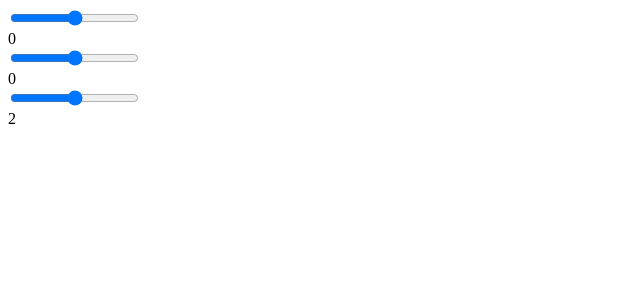
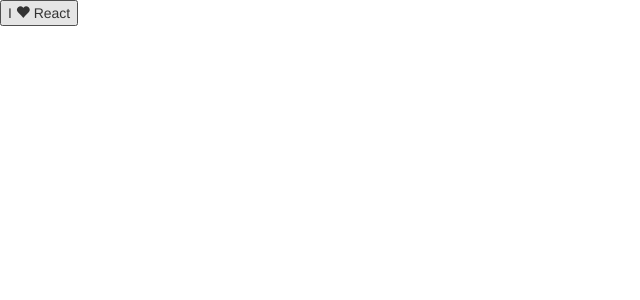
Before and after one commit to shiftunion/dpanic-ui, a React app: page / in a window 1280 px wide. Shown: the top 300 px of the page, without its empty margins (0-640 px from the left). Built offline with nearby package versions, Linux system fonts and the light colour scheme.

Commit message:
08 - Accessing child properties

```diff
--- a/App.js
+++ b/App.js
@@ -2,57 +2,23 @@
 import ReactDOM from 'react-dom';
 
 class App extends React.Component {
-    constructor() {
-        super();
-        this.state = {
-            red: 0,
-            green: 0,
-            blue: 2
-        };
-        this.update = this.update.bind(this)
-    }
-
-    update(e) {
-        this.setState({
-            red: ReactDOM.findDOMNode(this.refs.red.refs.inp).value,
-            green: ReactDOM.findDOMNode(this.refs.green.refs.inp).value,
-            blue: ReactDOM.findDOMNode(this.refs.blue.refs.inp).value
-        });
-    }
-
     render() {
-        return (
-            <div>
-                <Slider ref="red" update={this.update}/>
-                {this.state.red}
-                <br />
-                <Slider ref="green" update={this.update}/>
-                {this.state.green}
-                <br />
-                <Slider ref="blue" update={this.update}/>
-                {this.state.blue}
-                <br />
-            </div>
-        );
-    }
-}
-class Slider extends React.Component {
-
-    render() {
-        return (
-            <div>
-                <input ref="inp" type="range" min="0" max="100"
-                       onChange={this.props.update}/>
-            </div>
-        )
+        return <Button>I <Heart/> React</Button>
     }
 }
 
+class Button extends React.Component {
+    render() {
+
+        return <button>{this.props.children}</button>
+    }
+}
+
+const Heart = () => <span className="glyphicon glyphicon-heart"></span>
 
 ReactDOM.render(
     <App />,
     document.getElementById('app')
 )
 
-
 export default App
--- a/index.html
+++ b/index.html
@@ -3,6 +3,7 @@
 <head>
     <meta charset="utf-8">
     <title>Setup</title>
+    <link rel="stylesheet" href="https://maxcdn.bootstrapcdn.com/bootstrap/3.3.5/css/bootstrap.min.css">
 </head>
 <body>
 <div id="app"></div>
```
